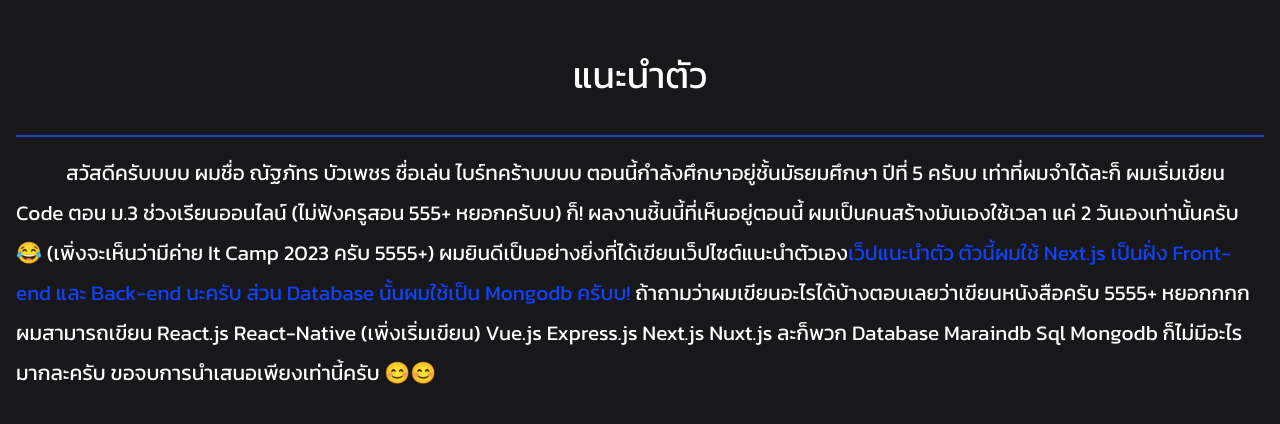
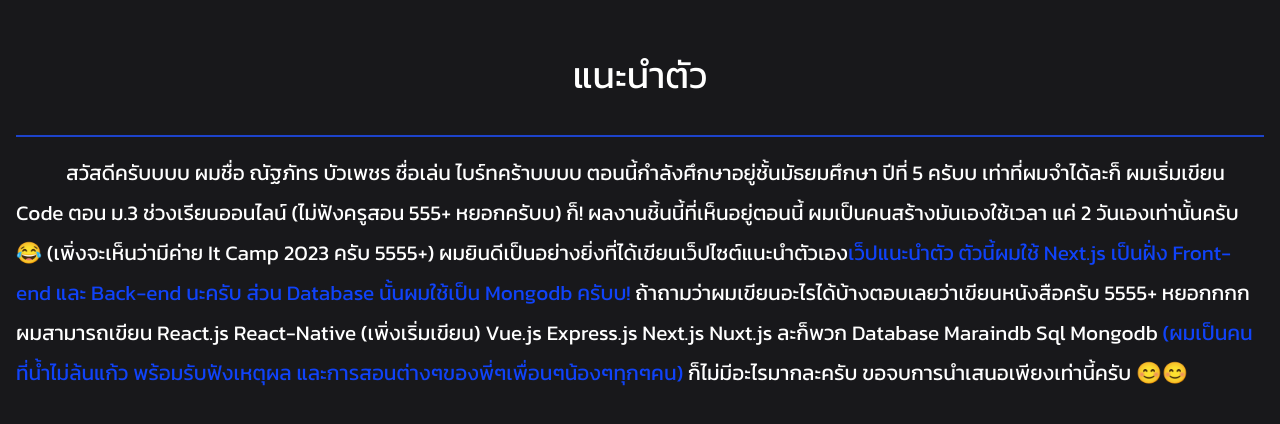
Before and after one commit to AZDEV2006/ZBX.Portfolioo, a Next.js app: page /Me in a window 1280 px wide. Shown: the top 424 px of the page. Built offline with nearby package versions, Linux system fonts and the light colour scheme.

Commit message:
young mai dai non

```diff
--- a/src/pages/Me.jsx
+++ b/src/pages/Me.jsx
@@ -10,7 +10,7 @@ function Me() {
             <div className="line"></div>
             <article>
                 สวัสดีครับบบบ ผมชื่อ ณัฐภัทร บัวเพชร ชื่อเล่น ไบร์ทคร้าบบบบ ตอนนี้กำลังศึกษาอยู่ชั้นมัธยมศึกษา ปีที่ 5 ครับบ เท่าที่ผมจำได้ละก็ ผมเริ่มเขียน Code ตอน ม.3 ช่วงเรียนออนไลน์ (ไม่ฟังครูสอน 555+ หยอกครับบ) ก็! ผลงานชิ้นนี้ที่เห็นอยู่ตอนนี้ ผมเป็นคนสร้างมันเองใช้เวลา แค่ 2 วันเองเท่านั้นครับ 😂 (เพิ่งจะเห็นว่ามีค่าย It Camp 2023 ครับ 5555+) ผมยินดีเป็นอย่างยิ่งที่ได้เขียนเว็ปไซต์แนะนำตัวเอง
-                <span className='Important'>เว็ปแนะนำตัว ตัวนี้ผมใช้ Next.js เป็นฝั่ง Front-end และ Back-end นะครับ ส่วน Database นั้นผมใช้เป็น Mongodb ครับบ!</span> ถ้าถามว่าผมเขียนอะไรได้บ้างตอบเลยว่าเขียนหนังสือครับ 5555+ หยอกกกก ผมสามารถเขียน React.js React-Native (เพิ่งเริ่มเขียน) Vue.js Express.js Next.js Nuxt.js ละก็พวก Database Maraindb Sql Mongodb ก็ไม่มีอะไรมากละครับ ขอจบการนำเสนอเพียงเท่านี้ครับ 😊😊
+                <span className='Important'>เว็ปแนะนำตัว ตัวนี้ผมใช้ Next.js เป็นฝั่ง Front-end และ Back-end นะครับ ส่วน Database นั้นผมใช้เป็น Mongodb ครับบ!</span> ถ้าถามว่าผมเขียนอะไรได้บ้างตอบเลยว่าเขียนหนังสือครับ 5555+ หยอกกกก ผมสามารถเขียน React.js React-Native (เพิ่งเริ่มเขียน) Vue.js Express.js Next.js Nuxt.js ละก็พวก Database Maraindb Sql Mongodb <span className='Important'>(ผมเป็นคนที่น้ำไม่ล้นแก้ว พร้อมรับฟังเหตุผล และการสอนต่างๆของพี่ๆเพื่อนๆน้องๆทุกๆคน)</span> ก็ไม่มีอะไรมากละครับ ขอจบการนำเสนอเพียงเท่านี้ครับ 😊😊
             </article>
         </div>
     </>
```
